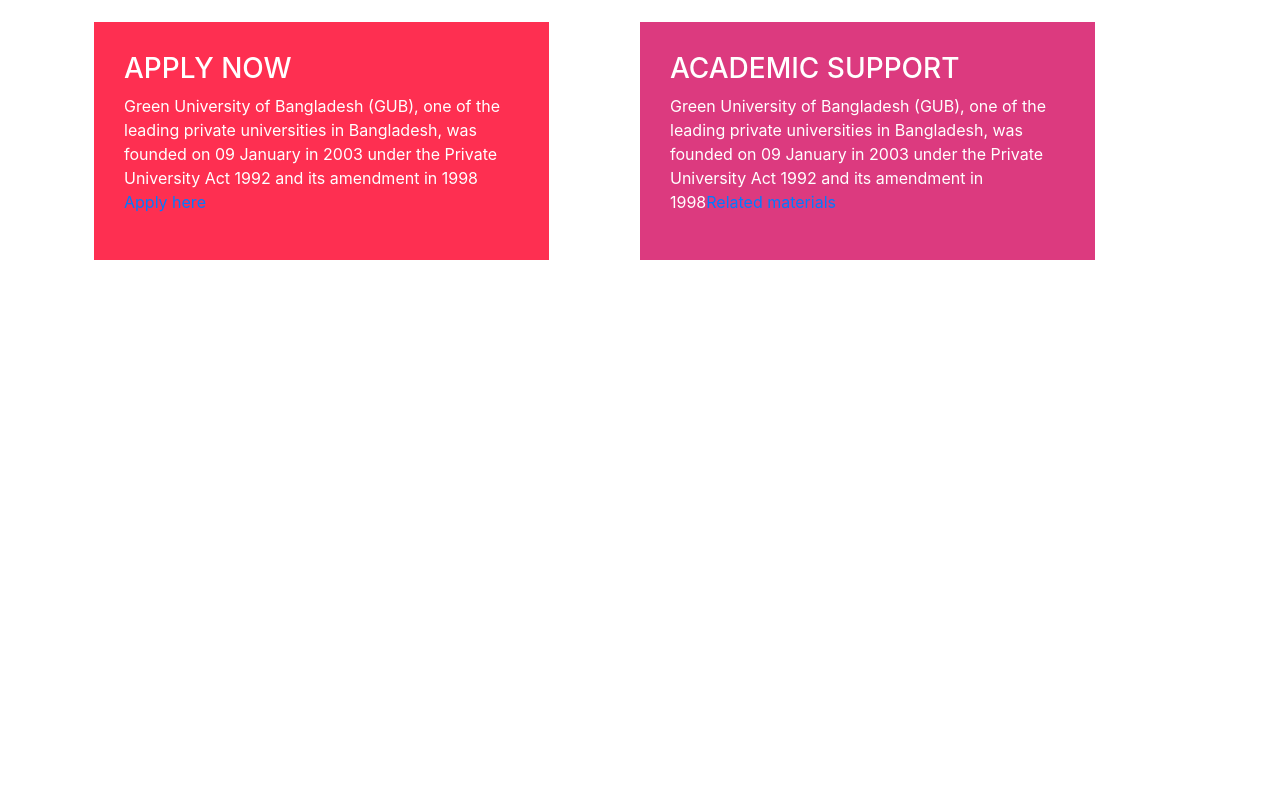
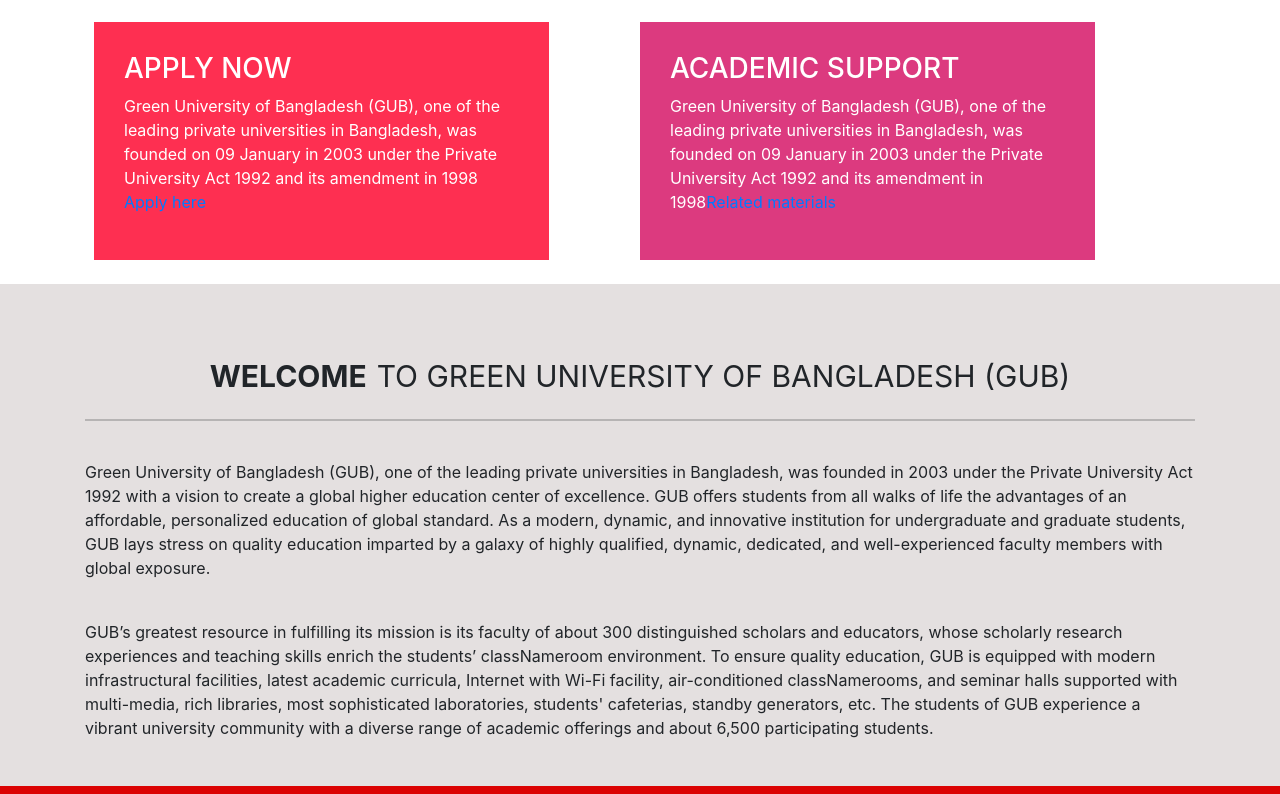
Before and after one commit to Masitbd/gub-project-management, a React (Create React App) app: page / in a window 1280 px wide. Shown: the part 588-1382 px from the top of the page. Before the commit the page ends 872 px from the top, so only its background shows below. Built offline with nearby package versions, Linux system fonts and the light colour scheme.

Commit message:
Add welcome message section

```diff
--- a/src/components/home/Home.js
+++ b/src/components/home/Home.js
@@ -2,6 +2,7 @@
 import Admission from "../admission/Admission";
 import Carusel from "../carusel/Carusel";
 import Navbar from "../navbar/Navbar";
+import WelcomeMessage from "../welcomeMessage/WelcomeMessage";
 
 const Home = () => {
   return (
@@ -9,6 +10,7 @@
       <Navbar />
       <Carusel />
       <Admission />
+      <WelcomeMessage />
     </div>
   );
 };
--- /dev/null
+++ b/src/components/welcomeMessage/WelcomeMessage.js
@@ -0,0 +1,48 @@
+import React from "react";
+import styles from "./WelcomeMessage.module.css";
+
+const WelcomeMessage = () => {
+  return (
+    <div
+      className={styles.aboutGreen}
+      style={{ borderBottom: "8px solid rgb(219, 3, 3)" }}
+    >
+      <div className="container">
+        <p className={styles.welcome}>
+          <span style={{ fontWeight: "bolder", paddingRight: "10px" }}>
+            WELCOME
+          </span>
+          TO GREEN UNIVERSITY OF BANGLADESH (GUB)
+        </p>
+        <br />
+        <p>
+          Green University of Bangladesh (GUB), one of the leading private
+          universities in Bangladesh, was founded in 2003 under the Private
+          University Act 1992 with a vision to create a global higher education
+          center of excellence. GUB offers students from all walks of life the
+          advantages of an affordable, personalized education of global
+          standard. As a modern, dynamic, and innovative institution for
+          undergraduate and graduate students, GUB lays stress on quality
+          education imparted by a galaxy of highly qualified, dynamic,
+          dedicated, and well-experienced faculty members with global exposure.
+        </p>
+        <br />
+        <p>
+          GUB’s greatest resource in fulfilling its mission is its faculty of
+          about 300 distinguished scholars and educators, whose scholarly
+          research experiences and teaching skills enrich the students’
+          classNameroom environment. To ensure quality education, GUB is
+          equipped with modern infrastructural facilities, latest academic
+          curricula, Internet with Wi-Fi facility, air-conditioned
+          classNamerooms, and seminar halls supported with multi-media, rich
+          libraries, most sophisticated laboratories, students' cafeterias,
+          standby generators, etc. The students of GUB experience a vibrant
+          university community with a diverse range of academic offerings and
+          about 6,500 participating students.
+        </p>
+      </div>
+    </div>
+  );
+};
+
+export default WelcomeMessage;
--- /dev/null
+++ b/src/components/welcomeMessage/WelcomeMessage.module.css
@@ -0,0 +1,14 @@
+.aboutGreen{
+    background-color: rgb(228, 224, 224);
+    padding: 30px;
+}
+
+.welcome{
+    margin-top: 40px;
+    margin-bottom: 15px;
+    display: flex;
+    justify-content: center;
+    font-size: 30px;
+    border-bottom: 2px solid rgb(182, 180, 180);
+    padding-bottom: 20px;
+}
```
